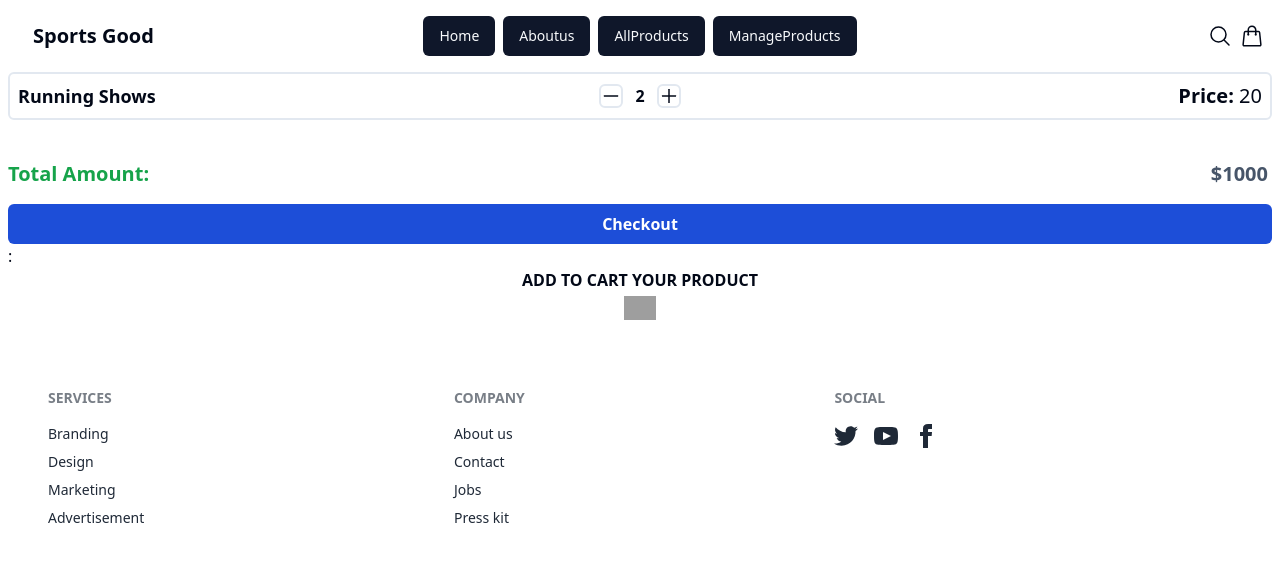
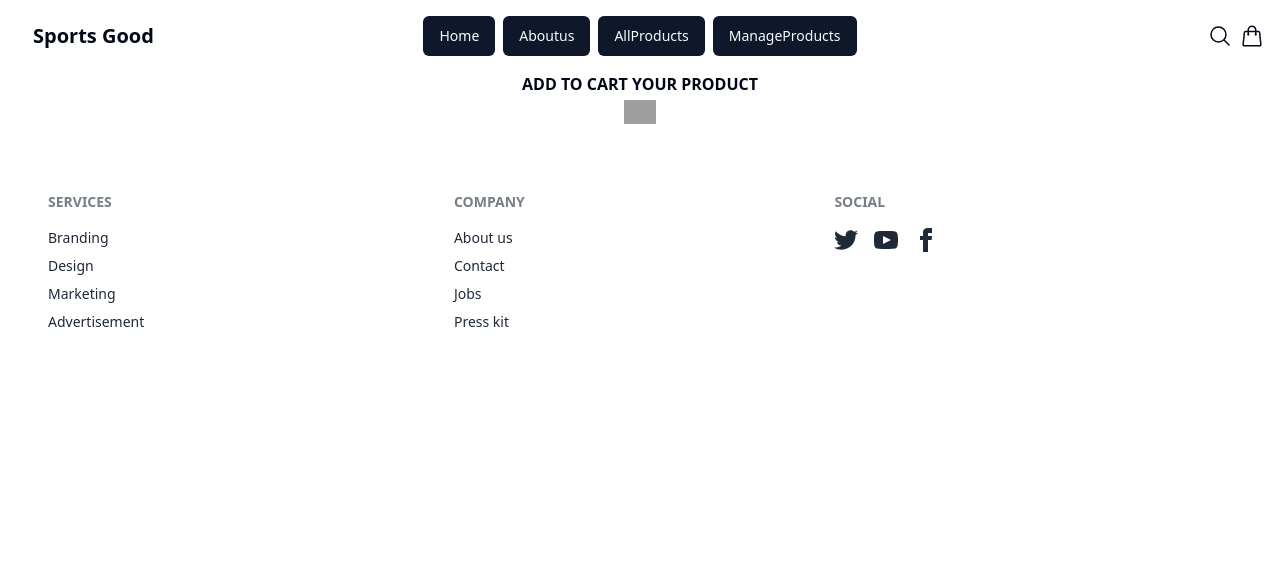
Before and after one commit to reshad21/sporting-goods, a React (Vite) app: page /cart in a window 1280 px wide. Shown: the top 562 px of the page. Built offline with nearby package versions, Linux system fonts and the light colour scheme; grey boxes are pictures that could not be loaded.

Commit message:
cartslice add

```diff
--- a/src/pages/Cart/Cart.tsx
+++ b/src/pages/Cart/Cart.tsx
@@ -1,38 +1,51 @@
 import Container from "@/components/ui/Container";
+import { decrease, increase } from "@/redux/features/Cart/CartSlice";
+import { useAppDispatch, useAppSelector } from "@/redux/hooks";
 import { AiOutlineMinus, AiOutlinePlus } from "react-icons/ai";
 import { Link } from "react-router-dom";
 const Cart = () => {
+  const products = useAppSelector((state) => state.cart.cart);
+  const totalPrice = useAppSelector((state) => state.cart.totalPrice);
+  const dispatch = useAppDispatch();
   return (
     <div>
       <Container>
-        <div className="mb-5 grid grid-cols-3 items-center border-2 p-2 rounded-md">
-          <h1 className="font-semibold text-lg">Running Shows</h1>
-          <div className="flex justify-center items-center gap-3  w-[60%] mx-auto">
-            <button className="border-2 rounded-md">
+        <>
+          {products?.length > 0 &&
+            products.map((product) => (
+              <div className="px-1 mb-5 grid grid-cols-3 items-center">
+                <h1 className="text-[13px] font-semibold">{product.title}</h1>
+                <div className="flex justify-center items-center gap-3 border-2 w-[60%] mx-auto">
+                  <button onClick={() => dispatch(decrease(product))}>
                     <span>
-                <AiOutlineMinus size={20} />
+                      <AiOutlineMinus size={10} />
                     </span>
                   </button>
 
-            <span className="font-semibold">2</span>
+                  <span className="text-sm font-semibold">
+                    {product.quantity}
+                  </span>
 
-            <button className="border-2 rounded-md">
+                  <button onClick={() => dispatch(increase(product))}>
                     <span>
-                <AiOutlinePlus size={20} />
+                      <AiOutlinePlus size={15} />
                     </span>
                   </button>
                 </div>
-          <div className="text-xl text-end">
-            <span className="font-bold">Price: </span>20
+                <div className="text-sm text-end">
+                  <span className="font-bold">Price: </span>
+                  {product.price}
                 </div>
               </div>
+            ))}
+          {products?.length > 0 ? (
             <div className="mt-10">
               <div className="flex justify-between">
-            <p className="text-xl font-semibold text-green-600">
+                <p className="text-sm font-semibold text-green-600">
                   Total Amount:
                 </p>
-            <span className="text-slate-600 text-xl font-semibold text-end px-1">
-              $1000
+                <span className="text-slate-600 text-sm font-semibold text-end px-1">
+                  ${totalPrice}
                 </span>
               </div>
               <div className="w-full bg-blue-700 mt-4 rounded-md">
@@ -44,9 +57,11 @@ const Cart = () => {
                 </Link>
               </div>
             </div>
-        :
+          ) : (
             <div className="flex flex-col items-center gap-1">
-          <p className="text-center font-semibold">ADD TO CART YOUR PRODUCT</p>
+              <p className="text-center font-semibold">
+                ADD TO CART YOUR PRODUCT
+              </p>
               {/* <span className="text-2xl">😊</span> */}
               <span className="text-2xl">
                 <img
@@ -57,6 +72,8 @@ const Cart = () => {
                 />
               </span>
             </div>
+          )}
+        </>
       </Container>
     </div>
   );
--- a/src/redux/features/Cart/CartSlice.ts
+++ b/src/redux/features/Cart/CartSlice.ts
@@ -4,6 +4,7 @@ import { createSlice, PayloadAction } from "@reduxjs/toolkit";
 interface CartItem {
     id: string;
     name: string;
+    title: string;
     price: number;
     quantity: number;
 }
```
Lines whose indentation alone changed are shown as unchanged.
